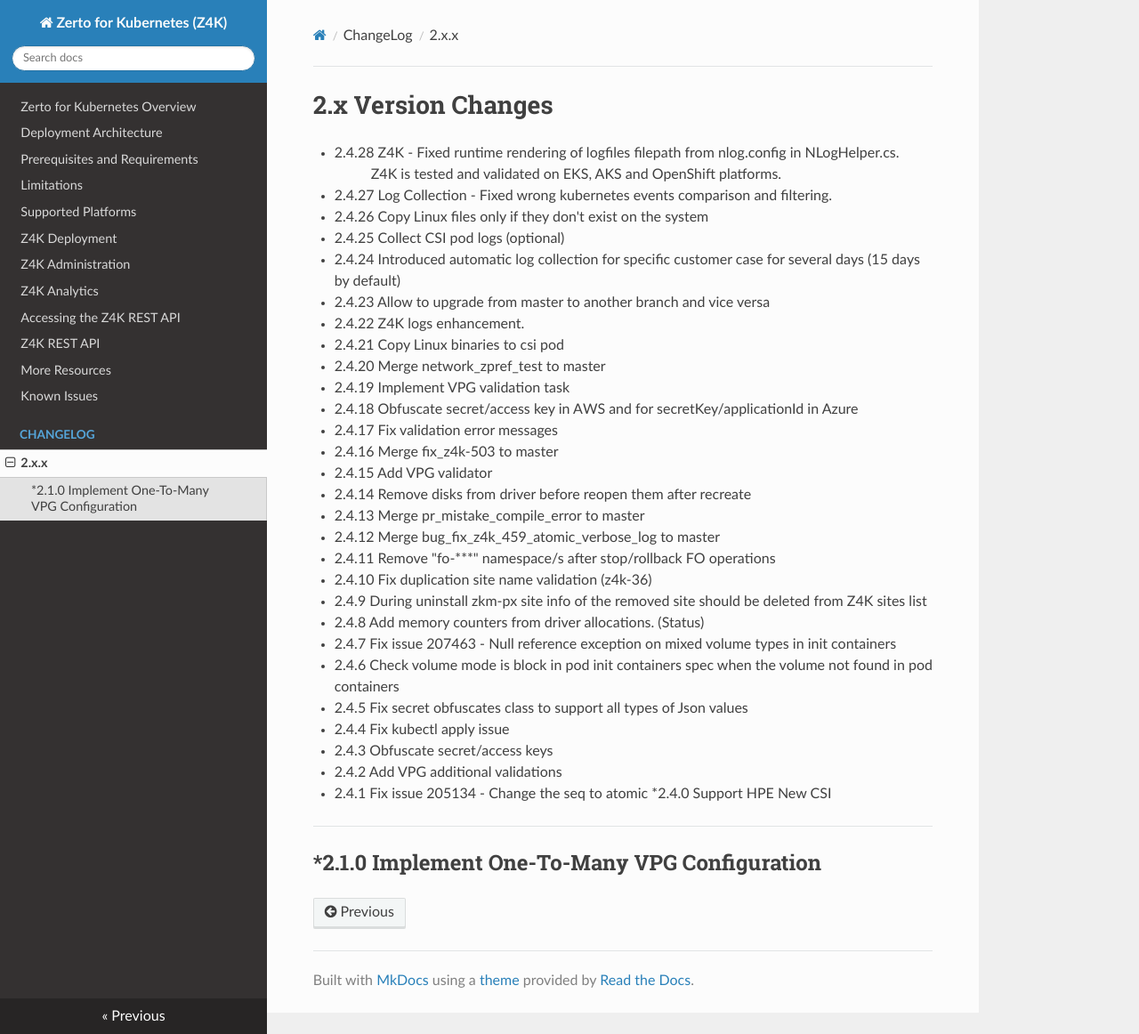
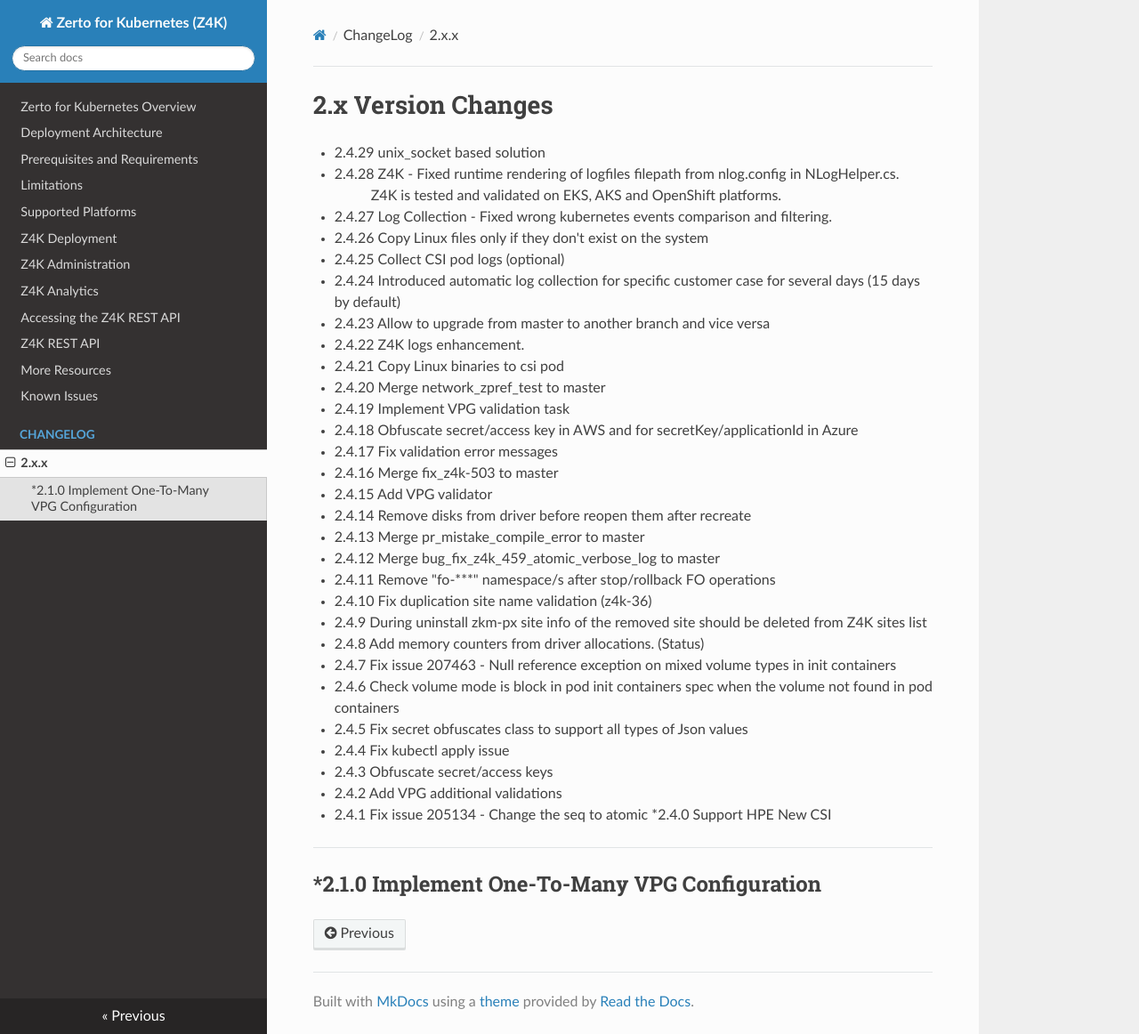
Before and after one commit to ZertoPublic/Z4K, an MkDocs documentation site: the page built from docs/changes/version2.x.x.md, in a window 1280 px wide and 1162 px high. Shown: the whole window at 89% size. Built offline with MkDocs 1.6.1, drawn with Linux system fonts in a browser that asks for light colours.

Commit message:
commit all changes on branch :2.4.29 for version:2.4.29

```diff
--- a/docs/changes/version2.x.x.md
+++ b/docs/changes/version2.x.x.md
@@ -1,5 +1,6 @@
 2.x Version Changes
 ===================
+* 2.4.29 unix_socket based solution
 * 2.4.28 Z4K -  Fixed runtime rendering of logfiles filepath from nlog.config in NLogHelper.cs.<BR>&nbsp;&nbsp;&nbsp;&nbsp;&nbsp;&nbsp;&nbsp;&nbsp;&nbsp;&nbsp;Z4K is tested and validated on EKS, AKS and OpenShift platforms.</BR>
 * 2.4.27 Log Collection - Fixed wrong kubernetes events comparison and filtering.
 * 2.4.26 Copy Linux files only if they don't exist on the system
```
